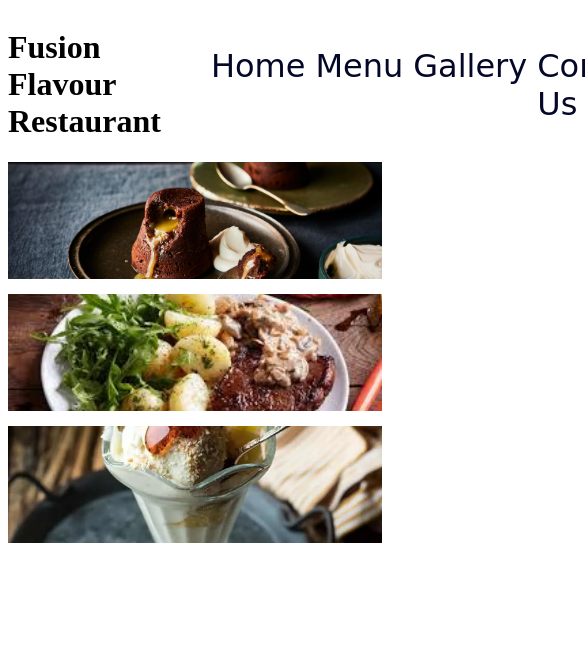
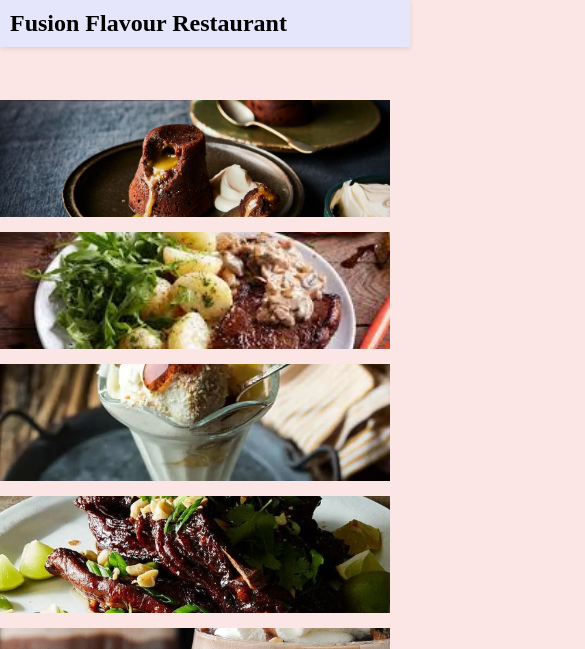
Before and after one commit to dailafing/Fusion-flavour-restaurant, a plain HTML site: page gallery.html in a window 390 px wide. Shown: the top 649 px of the page, 585 px wide, since content can reach past the window. Drawn offline with Linux system fonts and the light colour scheme; a web font is replaced by a local one.

Commit message:
Updated Style.css for Mobile Responsivness and Burger Menu

```diff
--- a/assets/styles/style.css
+++ b/assets/styles/style.css
@@ -1,6 +1,25 @@
 @import url('https://fonts.googleapis.com/css2?family=Italianno&display=swap');
 
 /* CSS Variables */
+
+
+/* ******************************************************** */
+/* All Sections */
+
+#burger {
+    display: none;
+    font-size: 32px;
+    cursor: pointer;
+    margin: 0;
+    padding-right: 25px;
+}
+
+#menu-toggle {
+    display: none;
+}
+
+
+
 
 /* ******************************************************** */
 /* index.html */
@@ -115,8 +134,8 @@ ul{
 
 #gallery-container{
     display: grid;
-    grid-template-rows: repeat(3, 30vw);
     /* I thought I'd demonstrate this for extra points */
+    grid-template-rows: repeat(5, 30vw);
     grid-template-columns: repeat(auto-fit, minmax(250px, 1fr));
     margin: 0 auto;
     margin-bottom: 5%;
@@ -167,8 +186,103 @@ ul{
 }
 
 
-
-
-
 /* ******************************************************** */
 /* Mobile Responsivity */
+
+@media screen and (max-width: 770px) {
+    body {
+      /* Slight colour change to make it clear when the change happens */
+      background-color: rgb(229, 229, 252);
+    }
+
+    /* Adding my own decisions on responsive layout for Extra Marks */
+    #main-header {
+        flex-direction: column;
+        align-items: center;
+        text-align: center;
+    }
+    /* Adding my own decisions on responsive layout for Extra Marks */
+    #nav-bar {
+        width: 100%;
+    }
+    /* Adding my own decisions on responsive layout for Extra Marks */
+    #nav-bar ul {
+        padding-left: 0;
+        align-items: center;
+    }
+
+  }
+
+  @media screen and (max-width: 525px) {
+    body {
+        background-color: rgb(252, 230, 229);
+        padding-top: 100px; /* Makes space for fixed header */
+        margin: 0;
+    }
+
+    #gallery-container{
+        display: grid;
+        /* I thought I'd demonstrate this for extra points */
+        grid-template-rows: repeat(9, 30vw);
+        grid-template-columns: repeat(auto-fit, minmax(250px, 1fr));
+        margin: 0 auto;
+        margin-bottom: 5%;
+        column-gap: 10px;
+        row-gap: 15px;
+    }
+
+    #main-header {
+        position: fixed;
+        top: 0;
+        left: 0;
+        width: 100%;
+        z-index: 1000;
+        background-color: rgb(229, 229, 252);
+        display: flex;
+        justify-content: space-between;
+        align-items: center;
+        padding: 10px;
+        box-shadow: 0 2px 5px rgba(0,0,0,0.1);
+        flex-direction: row !important;
+        text-align: left;
+    }
+
+    h1 {
+        font-size: 18pt;
+        margin: 0;
+    }
+
+    #burger {
+        display: block;
+        font-size: 32px;
+        cursor: pointer;
+        margin: 0;
+        padding-right: 25px;
+    }
+
+    #nav-bar {
+        position: fixed;
+        top: 60px; /* Height of header */
+        width: 100%;
+        background-color: rgb(209, 209, 250);
+        z-index: 999;
+    }
+
+    #nav-bar ul {
+        display: none;
+        flex-direction: column;
+        align-items: center;
+        padding-left: 0;
+        margin: 0;
+    }
+
+    #nav-bar li {
+        padding: 10px 0;
+        width: 100%;
+        text-align: center;
+    }
+
+    #menu-toggle:checked + #burger + #nav-bar ul {
+        display: flex;
+    }
+}
```
